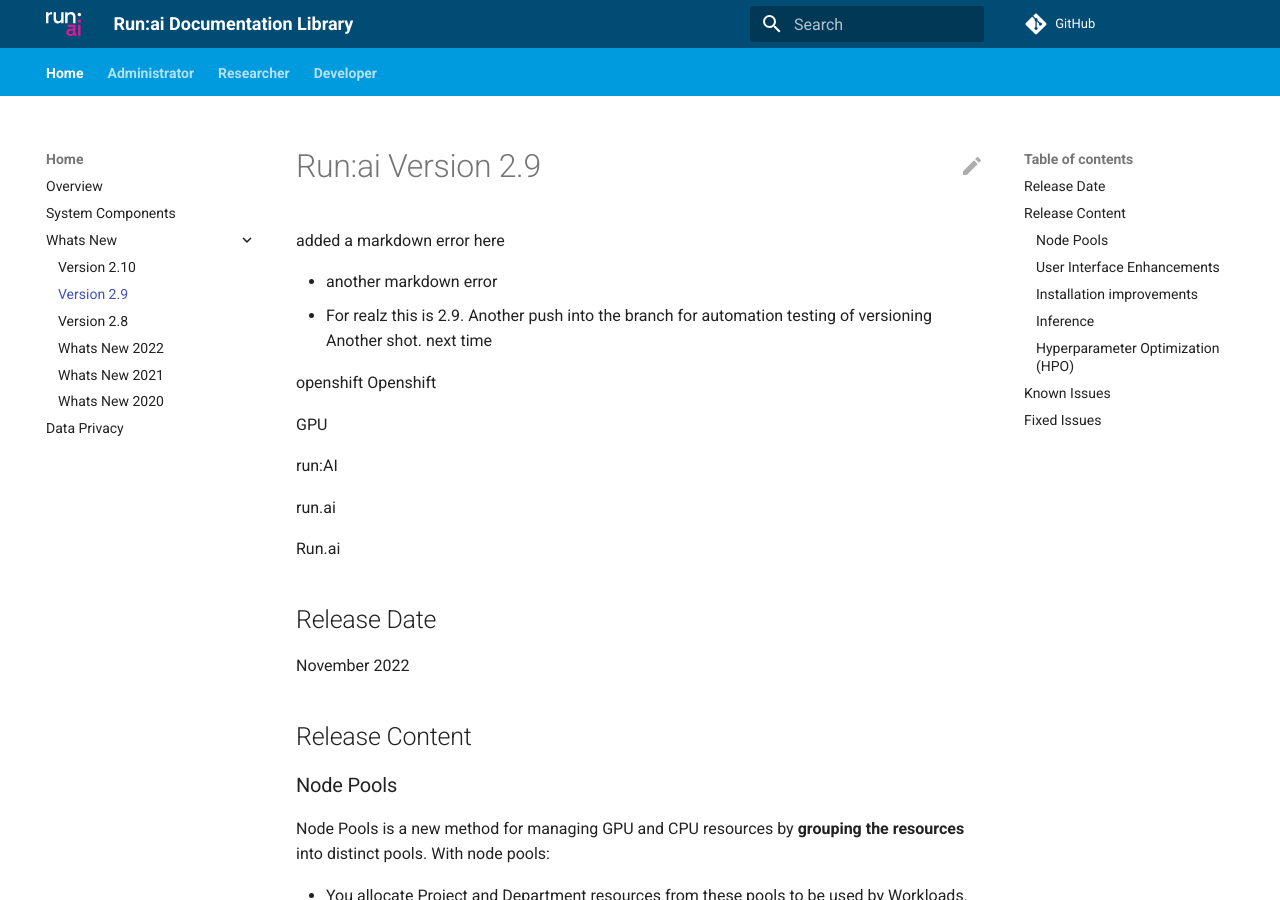
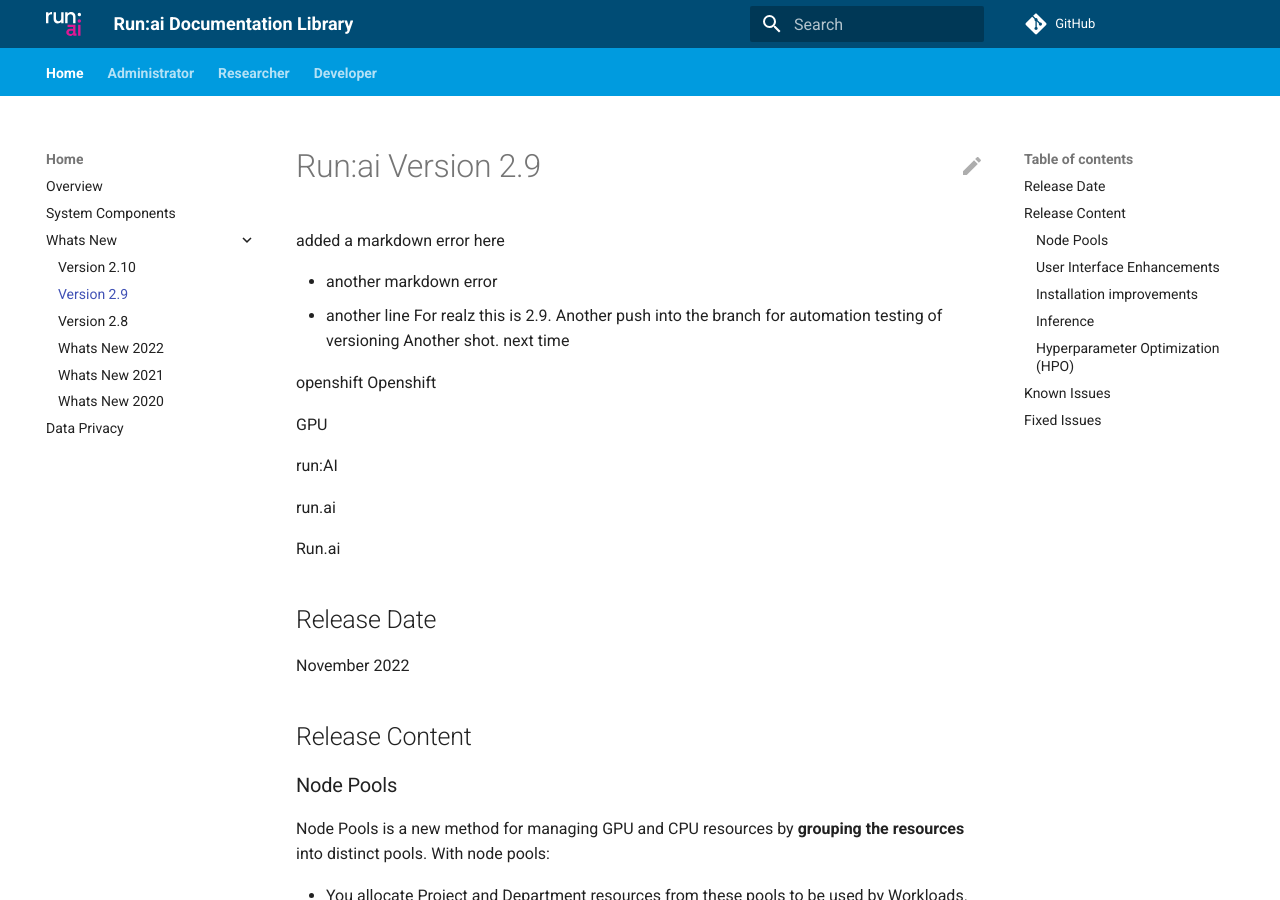
Before and after one commit to jasonnovichRunAI/gh-pages-test, an MkDocs documentation site: the page built from docs/home/whats-new-2-9.md, in a window 1280 px wide and 900 px high. Built offline with MkDocs 1.6.1 and Material for MkDocs 9.7.7, drawn with Linux system fonts in a browser that asks for light colours; comment, search, counter and statistics services are not loaded; the version menu is left out.

Commit message:
more changes to test

```diff
--- a/docs/home/whats-new-2-9.md
+++ b/docs/home/whats-new-2-9.md
@@ -3,7 +3,7 @@
 added a markdown error here
 
 *    another markdown error
-*
+*    another line
 For realz this is 2.9.
 Another push into the branch for automation testing of versioning
 Another shot. next time
```
Also changed, not shown: 1 other file.
